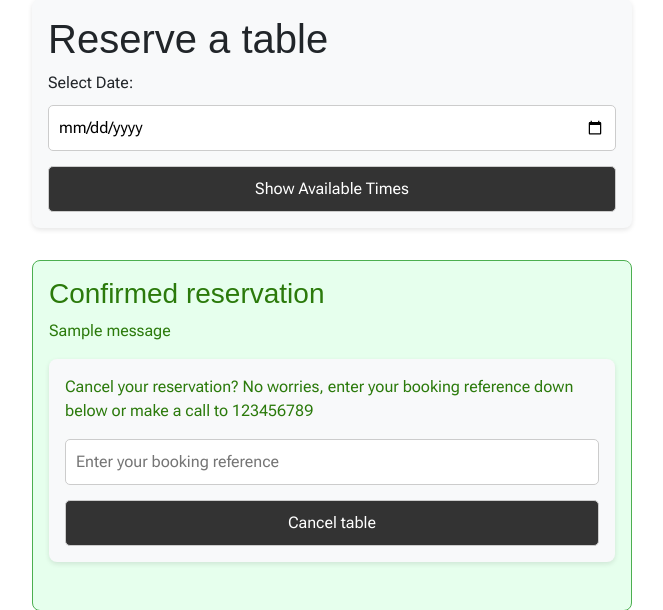
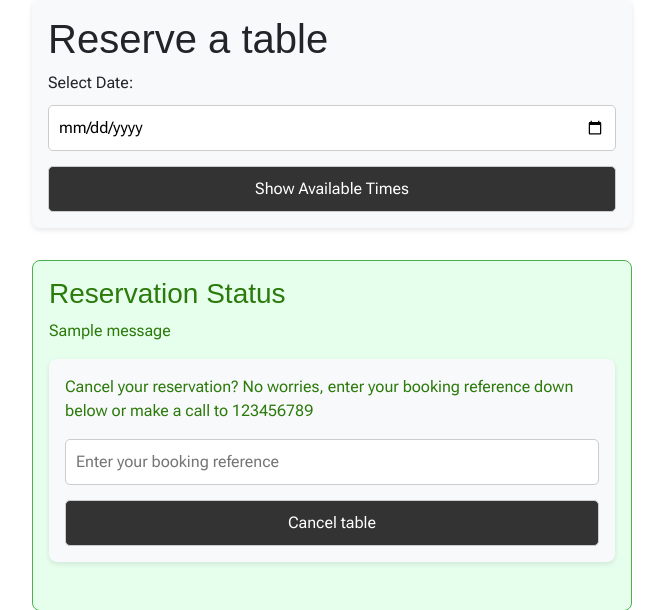
Before and after one commit to Blommis/kalles_restaurant, a Django app: page /reservations/reservations/ in a window 1280 px wide. Shown: the part 101-711 px from the top of the page, without its empty margins (308-971 px from the left). Run offline with Django 4.2, Linux system fonts and the light colour scheme; tables that the repository leaves empty hold one stand-in row (values such as "Sample post"); one stand-in notice (Sample message) is shown; some libraries are stand-ins or nearby versions; some web fonts are replaced.

Commit message:
changed h3 to avoid misunderstanding if user enter wrong booking_code

```diff
--- a/booking/templates/booking/reservation_list.html
+++ b/booking/templates/booking/reservation_list.html
@@ -29,10 +29,15 @@
 
  {% if messages %}
   <div class="reservation-message">
-    <h3>Confirmed reservation</h3>
+    {% if messages %}
+        <h3>Reservation Status</h3>
+    {% else %}
+
+    {% endif %}
+
     <p class="messages">
       {% for message in messages %}
-        <span {% if message.tags %}class="{{ message.tags }}"{% endif %}>{{ message }}</span><br>
+      <span {% if message.tags %}class="{{ message.tags }}"{% endif %}>{{ message }}</span><br>
       {% endfor %}
     </p>
 
```
